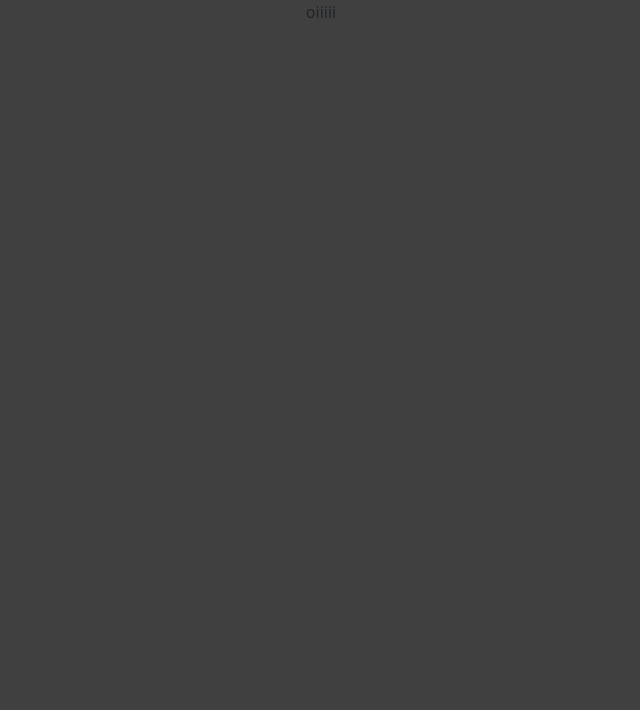
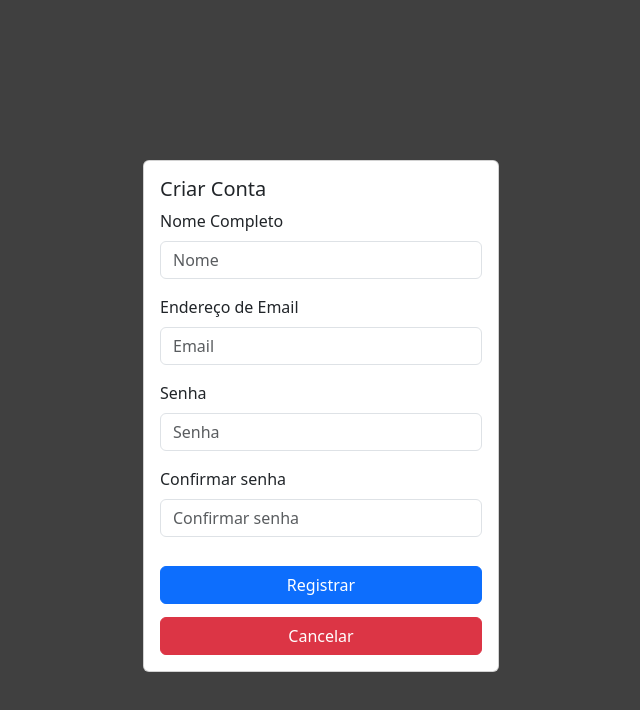
Before and after one commit to Eric-Coutinho/Projeto-PalPedia-React, a React (Create React App) app in the folder Front/projeto_palpedia/: page / in a window 1280 px wide. Shown: the top 710 px of the page, without its empty margins (319-959 px from the left). Built offline with nearby package versions, Linux system fonts and the light colour scheme.

Commit message:
Register Working, need to fix alert on Register Page

```diff
--- a/Front/projeto_palpedia/package.json
+++ b/Front/projeto_palpedia/package.json
@@ -6,7 +6,10 @@
     "@testing-library/jest-dom": "^5.17.0",
     "@testing-library/react": "^13.4.0",
     "@testing-library/user-event": "^13.5.0",
+    "axios": "^1.6.7",
     "bootstrap": "^5.3.2",
+    "crypto-js": "^4.2.0",
+    "dotenv": "^16.4.1",
     "localforage": "^1.10.0",
     "match-sorter": "^6.3.3",
     "react": "^18.2.0",
--- a/Front/projeto_palpedia/public/index.html
+++ b/Front/projeto_palpedia/public/index.html
@@ -9,12 +9,10 @@
       name="description"
       content="Web site created using create-react-app"
     />
-    <link rel="apple-touch-icon" href="%PUBLIC_URL%/logo192.png" />
     <!--
       manifest.json provides metadata used when your web app is installed on a
       user's mobile device or desktop. See https://developers.google.com/web/fundamentals/web-app-manifest/
     -->
-    <link rel="manifest" href="%PUBLIC_URL%/manifest.json" />
     <!--
       Notice the use of %PUBLIC_URL% in the tags above.
       It will be replaced with the URL of the `public` folder during the build.
--- a/Front/projeto_palpedia/src/App.js
+++ b/Front/projeto_palpedia/src/App.js
@@ -1,13 +1,16 @@
-import './App.css';
-import { Route, Routes } from 'react-router-dom'
-import RegisterPage from './Pages/Register/register';
+import "./App.css";
+import { Route, Routes } from "react-router-dom";
+import RegisterPage from "./Pages/Register/register";
+import { AlertProvider } from "./Context/Alert";
 
 function App() {
   return (
     <>
-    <Routes>
-      <Route path='/' element={<RegisterPage />} />
-    </Routes>
+      <AlertProvider>
+        <Routes>
+          <Route path="/" element={<RegisterPage />} />
+        </Routes>
+      </AlertProvider>
     </>
   );
 }
--- a/Front/projeto_palpedia/src/Components/FormComponent/form.js
+++ b/Front/projeto_palpedia/src/Components/FormComponent/form.js
@@ -1,7 +1,125 @@
-import styles from './styles.module.scss';
+import { useContext, useState } from "react";
+import styles from "./styles.module.scss";
 
-export default function Form() {
-    return(
-        <text>oiiiii</text>
-    )
+import Button from "react-bootstrap/Button";
+import Form from "react-bootstrap/Form";
+
+import { AlertContext } from "../../Context/Alert/index";
+
+import CryptoJS from 'crypto-js'
+import { SECRET } from '../../env'
+import axios from 'axios'
+
+export default function Formulario() {
+  const { setMessage, setShow, setVariant } = useContext(AlertContext);
+
+  const [name, setName] = useState("");
+  const [email, setEmail] = useState("");
+  const [password, setPassword] = useState("");
+  const [confirmPassword, setConfirmPassword] = useState("");
+
+  async function handleSubmit(e) {
+    e.preventDefault();
+    if(!formValid())
+        return;
+
+    const json = {
+        name,
+        email,
+        password
+    }
+
+    const jsonCrypt = CryptoJS.AES.encrypt(
+        JSON.stringify(json),
+        SECRET
+    ).toString();
+    try {
+        var res = await axios.post("http://localhost:8080/api/user", {
+            jsonCrypt
+        });
+
+        setMessage(res.data.message);
+        setVariant("success");
+        setShow(true);
+        setName("");
+        setEmail("");
+        setPassword("");
+        setConfirmPassword("");
+    } catch (error) {
+        console.log(error);
+    }
+  }
+
+  function formValid() {
+    if (!name.includes(" ")) {
+        setMessage("Insira nome e sobrenome");
+        setShow(true);
+        setVariant("danger");
+        return false;
+      }
+      if (name.length < 3) {
+        setMessage("Insira um nome e sobrenome válidos");
+        setShow(true);
+        setVariant("danger");
+        return false;
+      }
+      if (!email.includes("@")) {
+        setMessage("Insira um e-mail válidos");
+        setShow(true);
+        setVariant("danger");
+        return false;
+      }
+      if (email.length < 6) {
+        setMessage("Insira um e-mail válido");
+        setShow(true);
+        setVariant("danger");
+        return false;
+      }
+      if (confirmPassword !== password) {
+        setMessage("As senhas não conferem");
+        setShow(true);
+        setVariant("danger");
+        return false;
+      }
+      if (password.length < 6) {
+        setMessage("Senha inferior a 6 caracteres");
+        setShow(true);
+        setVariant("danger");
+        return false;
+      }
+
+      return true;
+  }
+
+  return (
+    <Form style={{ display: "flex", flexDirection: "column" }} onSubmit={handleSubmit}>
+      <Form.Group className="mb-3" controlId="formBasicEmail">
+        <Form.Label>Nome Completo</Form.Label>
+        <Form.Control type="text" placeholder="Nome" onChange={(e) => { setName(e.target.value)}}/>
+      </Form.Group>
+
+      <Form.Group className="mb-3" controlId="formBasicEmail">
+        <Form.Label>Endereço de Email</Form.Label>
+        <Form.Control type="email" placeholder="Email" onChange={(e) => { setEmail(e.target.value)}}/>
+      </Form.Group>
+
+      <Form.Group className="mb-3" controlId="formBasicPassword">
+        <Form.Label>Senha</Form.Label>
+        <Form.Control type="password" placeholder="Senha" onChange={(e) => { setPassword(e.target.value)}}/>
+      </Form.Group>
+
+      <Form.Group className="mb-3" controlId="formBasicPassword">
+        <Form.Label>Confirmar senha</Form.Label>
+        <Form.Control type="password" placeholder="Confirmar senha" onChange={(e) => { setConfirmPassword(e.target.value)}}/>
+      </Form.Group>
+
+      <Button variant="primary" type="submit" style={{ marginBlock: "0.8em" }}>
+        Registrar
+      </Button>
+
+      <Button variant="danger" type="button">
+        Cancelar
+      </Button>
+    </Form>
+  );
 }
--- a/Front/projeto_palpedia/src/Components/FormComponent/styles.module.scss
+++ b/Front/projeto_palpedia/src/Components/FormComponent/styles.module.scss
@@ -0,0 +1,4 @@
+.formulario {
+    display: flex;
+    flex-direction: column;
+}
--- /dev/null
+++ b/Front/projeto_palpedia/src/Context/Alert/index.js
@@ -0,0 +1,35 @@
+import React, { useEffect, useState } from "react";
+
+export const AlertContext = React.createContext();
+AlertContext.displayName = 'Alert';
+
+export const AlertProvider = ({ children }) => {
+    var [message, setMessage] = useState('');
+    var [variant, setVariant] = useState('danger');
+    var [show, setShow] = useState(false);
+
+    async function handleShow(){
+        setTimeout(() => {
+            setShow(false)
+        }, 5000)
+    }
+
+    useEffect(() => {
+        handleShow()
+    }, [show])
+
+    return(
+        <AlertContext.Provider
+            value={{
+                message,
+                setMessage,
+                variant,
+                setVariant,
+                show,
+                setShow
+            }}
+        >
+            {children}
+        </AlertContext.Provider>
+    )
+}
--- a/Front/projeto_palpedia/src/Pages/Register/register.js
+++ b/Front/projeto_palpedia/src/Pages/Register/register.js
@@ -1,19 +1,25 @@
-import Form from "../../Components/FormComponent/form";
+import Formulario from "../../Components/FormComponent/form";
 
 // import styles from './styles.module.scss';
 
-import Row from 'react-bootstrap/Row';
-import Col from 'react-bootstrap/Col';
-import Container from 'react-bootstrap/Container';
+import Row from "react-bootstrap/Row";
+import Col from "react-bootstrap/Col";
+import Card from "react-bootstrap/Card";
+import Container from "react-bootstrap/Container";
 
 export default function RegisterPage() {
   return (
     <>
-      <Container>
+      <Container style={{ marginTop: '10em' }}>
         <Row>
           <Col></Col>
-          <Col style={{ display: 'flex', justifyContent: 'center' }}>
-            <Form />
+          <Col style={{ display: "flex", justifyContent: "center" }}>
+          <Card style={{ width: '100%' }}>
+            <Card.Body>
+              <Card.Title>Criar Conta</Card.Title>
+              <Formulario />
+            </Card.Body>
+          </Card>
           </Col>
           <Col></Col>
         </Row>
--- /dev/null
+++ b/Front/projeto_palpedia/src/env.js
@@ -0,0 +1 @@
+export const SECRET = 'AmoPals'
```
Also changed, not shown: Front/projeto_palpedia/src/Components/AlertComponent/index.js (added, +18 -0 lines), 2 other files (tests, documents, lock files or other folders).
